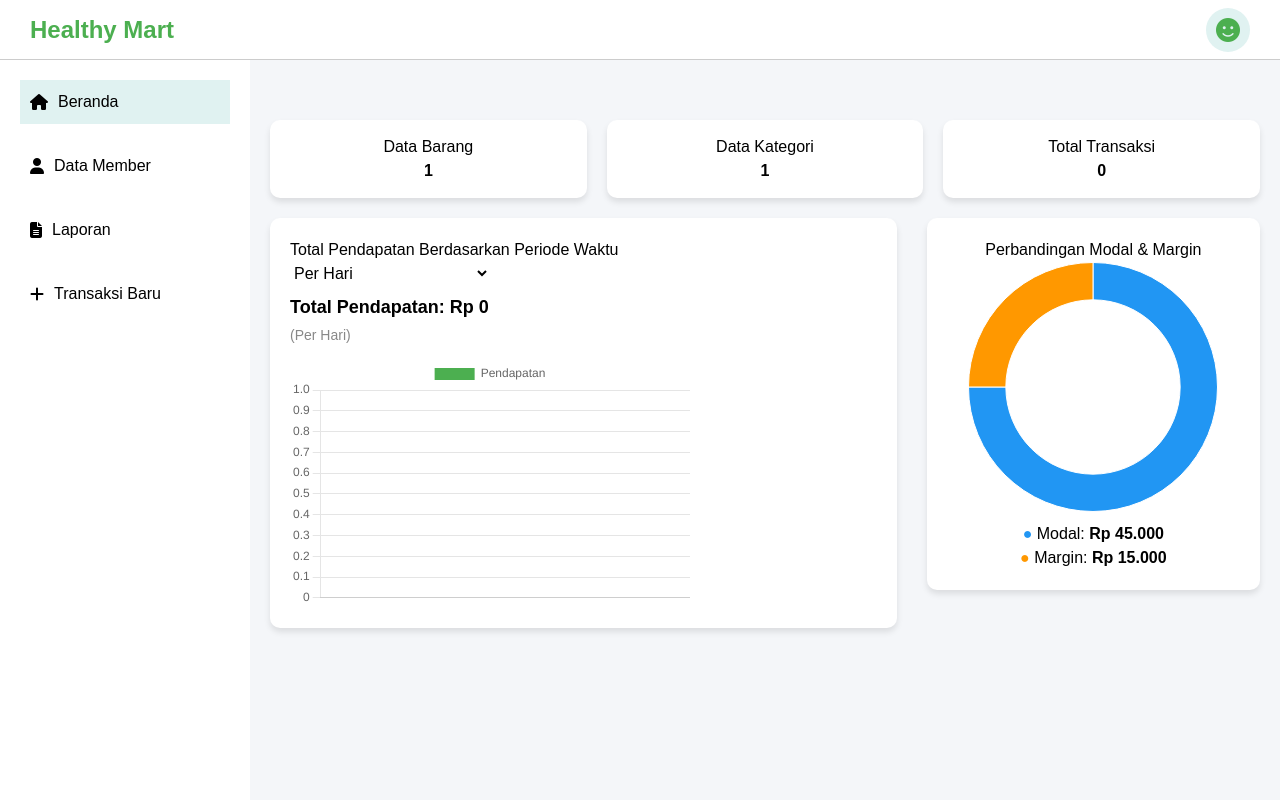
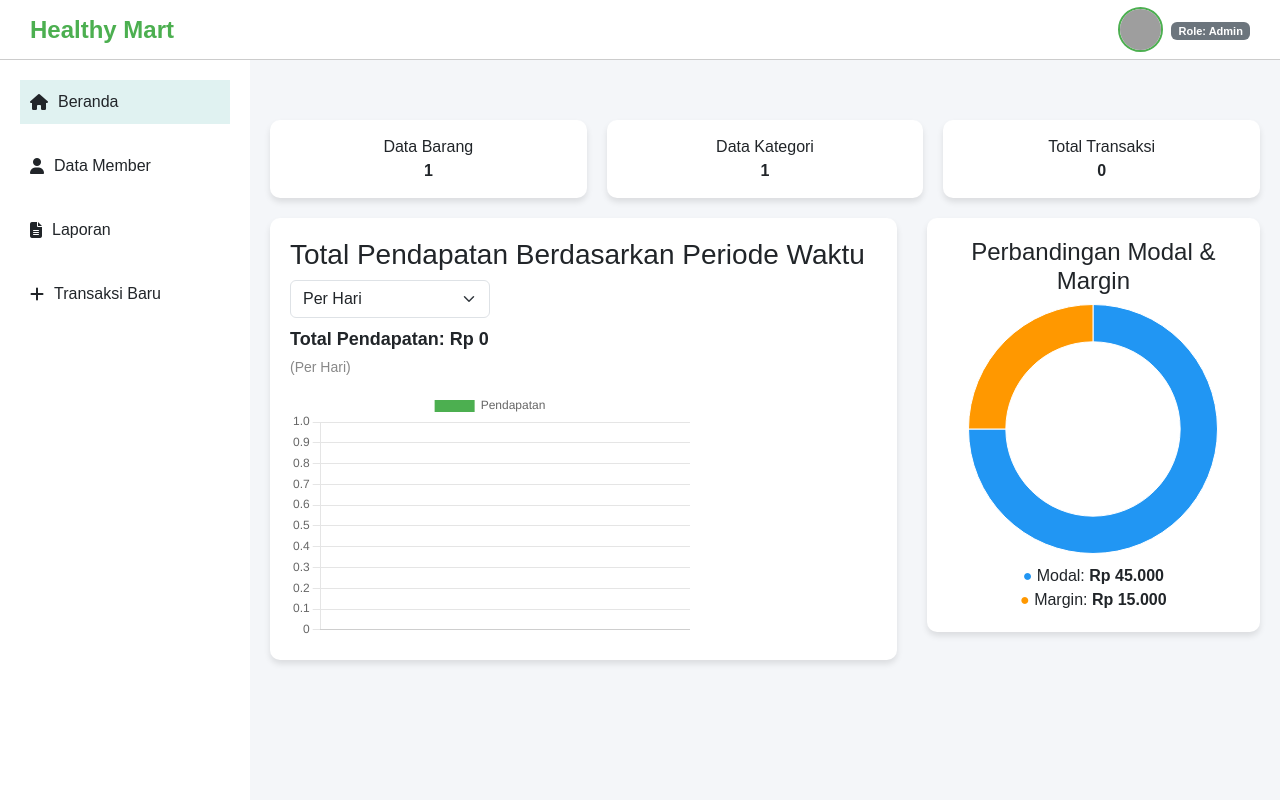
Before and after one commit to rennardadityatama/apotek_digital, a PHP site: page /kasir_digital/dashboard.php in a window 1280 px wide. Run offline with PHP 8.4, Linux system fonts and the light colour scheme; the visitor is signed in with stand-in values (Sample User, id 1); data comes from the database, SQL or seed files in the repository; data that the repository does not hold is empty; style sheets or scripts are compiled from the project's sources; some libraries are stand-ins or nearby versions; grey boxes are pictures that could not be loaded.

Commit message:
Update profile container

```diff
--- a/src/dashboard.php
+++ b/src/dashboard.php
@@ -99,6 +99,11 @@ $total_revenue = array_sum($data);
   <script src="https://cdn.jsdelivr.net/npm/sweetalert2@11"></script>
   <link rel="stylesheet" href="https://cdn.jsdelivr.net/npm/sweetalert2@11/dist/sweetalert2.min.css">
   <script src="https://cdn.jsdelivr.net/npm/chart.js"></script>
+  <!-- Bootstrap CSS -->
+  <link href="https://cdn.jsdelivr.net/npm/bootstrap@5.3.3/dist/css/bootstrap.min.css" rel="stylesheet">
+  <!-- Bootstrap Bundle JS -->
+  <script src="https://cdn.jsdelivr.net/npm/bootstrap@5.3.3/dist/js/bootstrap.bundle.min.js"></script>
+
   <style>
     body {
       font-family: Arial, sans-serif;
@@ -178,61 +183,47 @@ $total_revenue = array_sum($data);
       color: #4CAF50;
     }
 
-    .profile-container {
-      position: relative;
-      display: inline-block;
+    .profile-avatar {
+      width: 45px;
+      height: 45px;
+      object-fit: cover;
+      border-radius: 50%;
+      cursor: pointer;
+      border: 2px solid #4CAF50;
+      transition: transform 0.2s ease;
     }
 
-    .profile-container:hover .dropdown-menu {
-      display: block;
+    .profile-avatar:hover {
+      transform: scale(1.05);
     }
 
-    .profile-icon {
-      font-size: 24px;
+    .profile-header {
       cursor: pointer;
-      color: #4CAF50;
-      background: #e0f2f1;
-      border-radius: 50%;
-      padding: 10px;
     }
 
-    .dropdown-menu {
-      display: none;
-      position: absolute;
-      right: 0;
-      top: 50px;
-      background: white;
-      padding: 0;
-      /* buang padding di sini */
-      border-radius: 8px;
-      box-shadow: 0 4px 6px rgba(0, 0, 0, 0.1);
-      width: 200px;
-      z-index: 1000;
+    .modal-content {
+      transition: all 0.4s ease-in-out;
     }
 
-    .dropdown-header {
-      padding: 10px;
-      padding-left: 12px;
-      /* lebih kiri */
+    .modal-dialog {
+      animation: popIn 0.3s ease;
     }
 
-    .dropdown-header img {
-      width: 40px;
-      height: 40px;
-      border-radius: 50%;
+    @keyframes popIn {
+      0% {
+        transform: scale(0.95);
+        opacity: 0;
+      }
+
+      100% {
+        transform: scale(1);
+        opacity: 1;
+      }
     }
 
-    .dropdown-item {
-      padding: 8px;
-      display: flex;
-      align-items: center;
-      gap: 8px;
-      cursor: pointer;
-      border-radius: 5px;
-    }
-
-    .dropdown-item:hover {
-      background: #e0f2f1;
+    .modal-header h5 {
+      font-weight: 600;
+      font-size: 18px;
     }
 
     .stats-container {
@@ -265,19 +256,15 @@ $total_revenue = array_sum($data);
     <div class="logo">Healthy Mart</div>
     <!-- Profile Dropdown -->
     <div class="profile-container">
-      <i class="fa fa-smile profile-icon" onclick="toggleDropdown()"></i>
-      <div class="dropdown-menu" id="dropdownMenu">
-        <div class="dropdown-header">
-          <img src="./assets/img/admin/<?= $admin['image']; ?>" alt="User Image" id="userImage">
-          <div>
-            <strong id="username"><?= $admin['username']; ?></strong>
-            <p id="email" style="font-size: 12px; margin: 0;"><?= $admin['email']; ?></p>
-          </div>
-        </div>
-        <div class="dropdown-item logout">
-          <a href="./auth/logout.php">
-            <i class="fa fa-sign-out-alt"></i> Logout
-          </a>
+      <div class="d-flex align-items-center gap-2 profile-header">
+        <img src="./assets/img/admin/<?= $admin['image']; ?>"
+          alt="Profile Picture"
+          class="profile-avatar"
+          data-bs-toggle="modal"
+          data-bs-target="#profileModal">
+        <div class="d-none d-md-block">
+          <div style="font-size: 13px; font-weight: 600;"><?= $admin['username']; ?></div>
+          <div class="badge bg-secondary" style="font-size: 11px;">Role: <?= $admin['role'] ?? 'Admin' ?></div>
         </div>
       </div>
     </div>
@@ -342,6 +329,33 @@ $total_revenue = array_sum($data);
         <div style="margin-top:10px;">
           <span style="color:#2196f3;">●</span> Modal: <b>Rp <?= number_format($total_modal, 0, ',', '.') ?></b><br>
           <span style="color:#ff9800;">●</span> Margin: <b>Rp <?= number_format($total_margin, 0, ',', '.') ?></b>
+        </div>
+      </div>
+    </div>
+  </div>
+
+  <!-- Profile Modal -->
+  <div class="modal fade" id="profileModal" tabindex="-1" aria-labelledby="profileModalLabel" aria-hidden="true">
+    <div class="modal-dialog modal-dialog-centered modal-sm">
+      <div class="modal-content shadow-sm border-0 rounded-4">
+        <div class="modal-header border-0" style="background: linear-gradient(135deg, #43cea2, #185a9d); color: white; border-top-left-radius: 1rem; border-top-right-radius: 1rem;">
+          <h5 class="modal-title" id="profileModalLabel">👤 Profil Admin</h5>
+          <button type="button" class="btn-close btn-close-white" data-bs-dismiss="modal" aria-label="Close"></button>
+        </div>
+        <div class="modal-body text-start px-4 pt-4 pb-2">
+          <div class="d-flex align-items-center gap-3">
+            <img src="./assets/img/admin/<?= $admin['image']; ?>" alt="Foto Profil" class="rounded-circle shadow" width="80" height="80">
+            <div>
+              <h6 class="mb-0 fw-semibold text-dark"><?= $admin['username']; ?></h6>
+              <small class="text-muted"><?= $admin['email']; ?></small><br>
+              <span class="badge bg-secondary mt-1">Role: <?= $admin['role'] ?? 'Admin' ?></span>
+            </div>
+          </div>
+        </div>
+        <div class="modal-footer border-0 justify-content-end px-4 pb-4">
+          <a href="./auth/logout.php" class="btn btn-outline-danger btn-sm">
+            <i class="fa fa-sign-out-alt me-1"></i> Logout
+          </a>
         </div>
       </div>
     </div>
```
